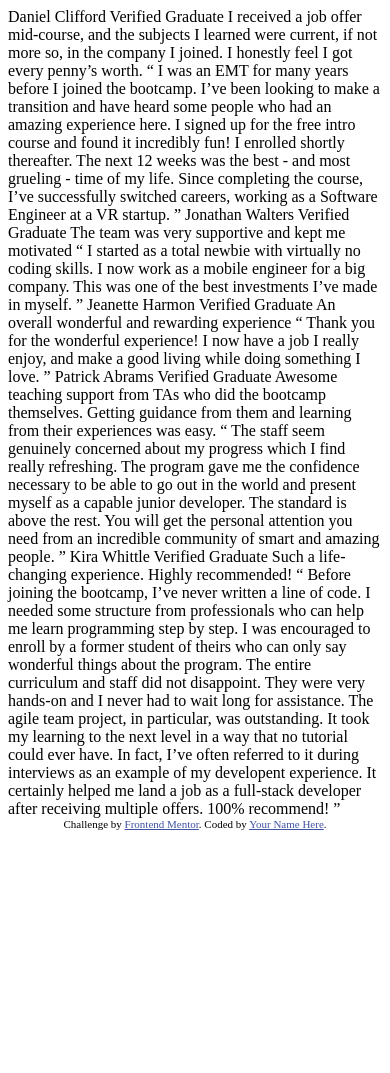
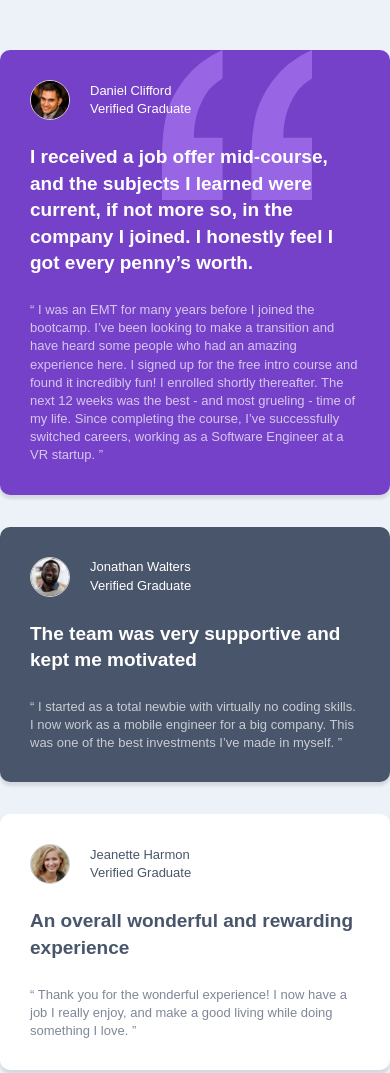
Before and after one commit to KNXCSdev/Testimonials-Grid-Practice-, a plain HTML site: page index.html in a window 390 px wide. Shown: the top 1073 px of the page. Before the commit the page ends 844 px from the top, so only its background shows below. Drawn offline with Linux system fonts and the light colour scheme.

Commit message:
Responsive + grid (All done)

```diff
--- a/index.html
+++ b/index.html
@@ -1,76 +1,132 @@
 <!DOCTYPE html>
 <html lang="en">
   <head>
-  <meta charset="UTF-8">
-  <meta name="viewport" content="width=device-width, initial-scale=1.0"> <!-- displays site properly based on user's device -->
+    <meta charset="UTF-8" />
+    <meta name="viewport" content="width=device-width, initial-scale=1.0" />
+    <!-- displays site properly based on user's device -->
 
-  <link rel="icon" type="image/png" sizes="32x32" href="./images/favicon-32x32.png">
-
+    <link rel="icon" type="image/png" sizes="32x32" href="./images/favicon-32x32.png" />
+    <link rel="stylesheet" href="css/main.css" />
     <title>Frontend Mentor | [Challenge Name Here]</title>
 
     <!-- Feel free to remove these styles or customise in your own stylesheet 👍 -->
-  <style>
-    .attribution { font-size: 11px; text-align: center; }
-    .attribution a { color: hsl(228, 45%, 44%); }
-  </style>
   </head>
   <body>
-  Daniel Clifford
-  Verified Graduate
-
-  I received a job offer mid-course, and the subjects I learned were current, if not more so,
-  in the company I joined. I honestly feel I got every penny’s worth.
-
-  “ I was an EMT for many years before I joined the bootcamp. I’ve been looking to make a
-  transition and have heard some people who had an amazing experience here. I signed up
-  for the free intro course and found it incredibly fun! I enrolled shortly thereafter.
-  The next 12 weeks was the best - and most grueling - time of my life. Since completing
-  the course, I’ve successfully switched careers, working as a Software Engineer at a VR startup. ”
-
-  Jonathan Walters
-  Verified Graduate
-
-  The team was very supportive and kept me motivated
-
-  “ I started as a total newbie with virtually no coding skills. I now work as a mobile engineer
-  for a big company. This was one of the best investments I’ve made in myself. ”
-
-  Jeanette Harmon
-  Verified Graduate
-
-  An overall wonderful and rewarding experience
-
-  “ Thank you for the wonderful experience! I now have a job I really enjoy, and make a good living
-  while doing something I love. ”
-
-  Patrick Abrams
-  Verified Graduate
-
-  Awesome teaching support from TAs who did the bootcamp themselves. Getting guidance from them and
-  learning from their experiences was easy.
-
-  “ The staff seem genuinely concerned about my progress which I find really refreshing. The program
-  gave me the confidence necessary to be able to go out in the world and present myself as a capable
-  junior developer. The standard is above the rest. You will get the personal attention you need from
-  an incredible community of smart and amazing people. ”
-
-  Kira Whittle
-  Verified Graduate
-
-  Such a life-changing experience. Highly recommended!
-
-  “ Before joining the bootcamp, I’ve never written a line of code. I needed some structure from
-  professionals who can help me learn programming step by step. I was encouraged to enroll by a former
-  student of theirs who can only say wonderful things about the program. The entire curriculum and staff
-  did not disappoint. They were very hands-on and I never had to wait long for assistance. The agile team
-  project, in particular, was outstanding. It took my learning to the next level in a way that no tutorial
-  could ever have. In fact, I’ve often referred to it during interviews as an example of my developent
-  experience. It certainly helped me land a job as a full-stack developer after receiving multiple offers.
-  100% recommend! ”
-
-  <div class="attribution">
-    Challenge by <a href="https://www.frontendmentor.io?ref=challenge" target="_blank">Frontend Mentor</a>.
-    Coded by <a href="#">Your Name Here</a>.
+    <div class="container">
+      <div class="grid">
+        <div class="testimonial1">
+          <img src="images/bg-pattern-quotation.svg" alt="" class="quote-img" />
+          <div class="logo">
+            <img src="images/image-daniel.jpg" alt="" />
+            <div class="flex">
+              <p>Daniel Clifford</p>
+              <span>Verified Graduate</span>
+            </div>
+          </div>
+          <div class="heading">
+            <h2 class="secondary-heading">
+              I received a job offer mid-course, and the subjects I learned were current, if not
+              more so, in the company I joined. I honestly feel I got every penny’s worth.
+            </h2>
+          </div>
+          <div class="description">
+            <p class="description-text">
+              “ I was an EMT for many years before I joined the bootcamp. I’ve been looking to make
+              a transition and have heard some people who had an amazing experience here. I signed
+              up for the free intro course and found it incredibly fun! I enrolled shortly
+              thereafter. The next 12 weeks was the best - and most grueling - time of my life.
+              Since completing the course, I’ve successfully switched careers, working as a Software
+              Engineer at a VR startup. ”
+            </p>
+          </div>
+        </div>
+        <div class="testimonial2">
+          <div class="logo">
+            <img src="images/image-jonathan.jpg" alt="" />
+            <div class="flex">
+              <p>Jonathan Walters</p>
+              <span>Verified Graduate</span>
+            </div>
+          </div>
+          <div class="heading">
+            <h2 class="secondary-heading">The team was very supportive and kept me motivated</h2>
+          </div>
+          <div class="description">
+            <p class="description-text">
+              “ I started as a total newbie with virtually no coding skills. I now work as a mobile
+              engineer for a big company. This was one of the best investments I’ve made in myself.
+              ”
+            </p>
+          </div>
+        </div>
+        <div class="testimonial3">
+          <div class="logo">
+            <img src="images/image-jeanette.jpg" alt="" />
+            <div class="flex">
+              <p>Jeanette Harmon</p>
+              <span>Verified Graduate</span>
+            </div>
+          </div>
+          <div class="heading">
+            <h2 class="secondary-heading">An overall wonderful and rewarding experience</h2>
+          </div>
+          <div class="description">
+            <p class="description-text">
+              “ Thank you for the wonderful experience! I now have a job I really enjoy, and make a
+              good living while doing something I love. ”
+            </p>
+          </div>
+        </div>
+        <div class="testimonial4">
+          <div class="logo">
+            <img src="images/image-patrick.jpg" alt="" />
+            <div class="flex">
+              <p>Patrick Abrams</p>
+              <span>Verified Graduate</span>
+            </div>
+          </div>
+          <div class="heading">
+            <h2 class="secondary-heading">
+              Awesome teaching support from TAs who did the bootcamp themselves. Getting guidance
+              from them and learning from their experiences was easy.
+            </h2>
+          </div>
+          <div class="description">
+            <p class="description-text">
+              “ The staff seem genuinely concerned about my progress which I find really refreshing.
+              The program gave me the confidence necessary to be able to go out in the world and
+              present myself as a capable junior developer. The standard is above the rest. You will
+              get the personal attention you need from an incredible community of smart and amazing
+              people. ”
+            </p>
+          </div>
+        </div>
+        <div class="testimonial5">
+          <div class="logo">
+            <img src="images/image-kira.jpg" alt="" />
+            <div class="flex">
+              <p>Kira Whittle</p>
+              <span>Verified Graduate</span>
+            </div>
+          </div>
+          <div class="heading">
+            <h2 class="secondary-heading">Such a life-changing experience. Highly recommended!</h2>
+          </div>
+          <div class="description">
+            <p class="description-text">
+              “ Before joining the bootcamp, I’ve never written a line of code. I needed some
+              structure from professionals who can help me learn programming step by step. I was
+              encouraged to enroll by a former student of theirs who can only say wonderful things
+              about the program. The entire curriculum and staff did not disappoint. They were very
+              hands-on and I never had to wait long for assistance. The agile team project, in
+              particular, was outstanding. It took my learning to the next level in a way that no
+              tutorial could ever have. In fact, I’ve often referred to it during interviews as an
+              example of my developent experience. It certainly helped me land a job as a full-stack
+              developer after receiving multiple offers. 100% recommend! ”
+            </p>
+          </div>
+        </div>
+      </div>
     </div>
   </body>
 </html>
--- /dev/null
+++ b/main.scss
@@ -0,0 +1,133 @@
+:root {
+  --moderate: hsl(263, 55%, 52%);
+  --verydarkgray: hsl(217, 19%, 35%);
+  --verydarkblack: hsl(219, 29%, 14%);
+  --white: hsl(0, 0%, 100%);
+
+  --lightgray: hsl(0, 0%, 81%);
+  --lightblue: hsl(210, 46%, 95%);
+}
+
+html {
+  font-size: 62.5%;
+}
+* {
+  margin: 0;
+  padding: 0;
+  box-sizing: border-box;
+}
+body {
+  font-family: sans-serif;
+  line-height: 1.4;
+  height: 100vh;
+  display: flex;
+  align-items: center;
+  font-size: 1.3rem;
+  color: var(--white);
+  background-color: var(--lightblue);
+}
+
+.container {
+  max-width: 120rem;
+  margin: auto;
+}
+
+.grid {
+  display: grid;
+  grid-template-columns: repeat(4, 1fr);
+  grid-template-rows: repeat(2, min-content);
+  gap: 3.2rem;
+}
+
+.testimonial {
+  &1,
+  &2,
+  &3,
+  &4,
+  &5 {
+    padding: 3rem;
+    box-shadow: 0 4px 3px rgba(0, 0, 2, 0.1);
+    border-radius: 10px;
+  }
+  &1 {
+    grid-column: 1 / 3;
+    background-color: var(--moderate);
+    position: relative;
+    z-index: 0;
+  }
+  &2 {
+    grid-column: 3 / 4;
+    background-color: var(--verydarkgray);
+  }
+  &3 {
+    grid-column: 1;
+    background-color: var(--white);
+    color: var(--verydarkgray);
+  }
+  &4 {
+    grid-column: 2 / 4;
+    background-color: var(--verydarkblack);
+  }
+  &5 {
+    grid-column: 4 / 5;
+    grid-row: 1 / -1;
+    background-color: var(--white);
+    color: var(--verydarkgray);
+  }
+}
+.quote-img {
+  position: absolute;
+  right: 20%;
+  top: 0;
+  height: 150px;
+  width: 150px;
+  border: none;
+  border-radius: 0;
+  z-index: -1;
+  opacity: 70%;
+}
+.logo {
+  margin-bottom: 2.4rem;
+  display: flex;
+  align-items: center;
+  gap: 2rem;
+}
+.flex {
+  display: flex;
+  flex-direction: column;
+}
+
+.secondary-heading {
+  font-size: 1.9rem;
+  margin-bottom: 2.4rem;
+}
+.description {
+  opacity: 70%;
+}
+img {
+  height: 4rem;
+
+  border-radius: 50%;
+  border: 1px solid var(--lightgray);
+}
+
+@media only screen and (max-width: 50em) {
+  body {
+    margin-top: 5rem;
+    margin-bottom: 5rem;
+  }
+  .grid {
+    grid-template-columns: 1fr;
+    grid-row: min-content;
+  }
+  .testimonial {
+    &1,
+    &2,
+    &3,
+    &4,
+    &5 {
+      grid-column: auto;
+      grid-row: auto;
+    }
+  }
+}
```
Also changed, not shown: css/main.css (added), 1 other file. Lines whose indentation alone changed are shown as unchanged.
